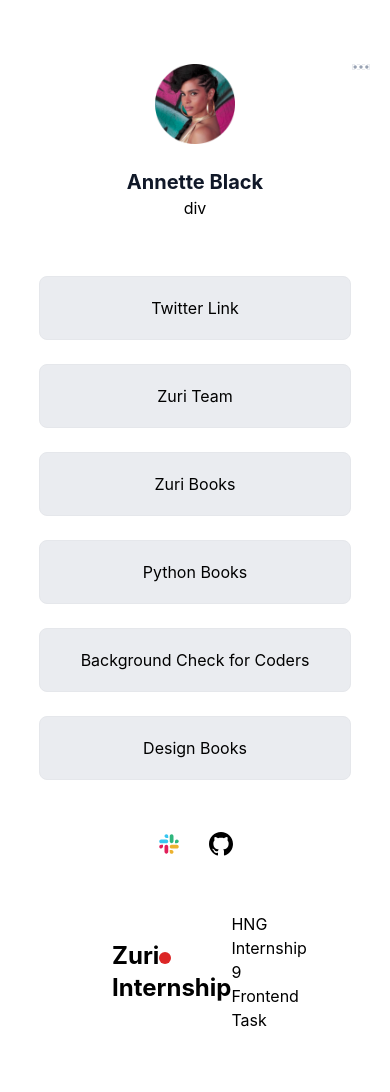
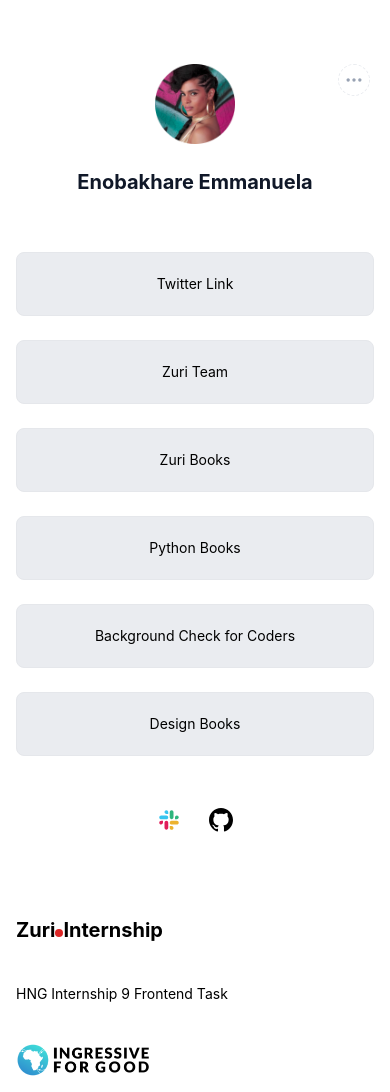
Before and after one commit to Enobaks/link-tree, a React (Create React App) app: page / in a window 390 px wide. Before the commit the page ends 1052 px from the top, so only its background shows below. Built offline with nearby package versions, Linux system fonts and the light colour scheme.

Commit message:
concluded mobile design

```diff
--- a/src/App.js
+++ b/src/App.js
@@ -1,15 +1,10 @@
 import React from "react";
-import { BrowserRouter, Routes, Route } from "react-router-dom";
 import LinkPage from "./LinkPage";
 
 function App() {
   return (
     <div className="App">
-      <BrowserRouter>
-        <Routes>
-          <Route path="/" element={<LinkPage />} />
-        </Routes>
-      </BrowserRouter>
+      <LinkPage />
     </div>
   );
 }
--- a/src/LinkPage.js
+++ b/src/LinkPage.js
@@ -1,32 +1,45 @@
 import React from "react";
-import { Link } from "react-router-dom";
 import profileImage from "./assets/profile__img.png";
 import footerImage from "./assets/I4G.png";
-// import Button from "./components/Button";
 
 const LinkPage = () => {
+  const slackName = "Emmanuel Enobakhare";
   const btnList = [
-    { title: "Twitter Link", id: "btn__twitter", redirect: "twitter#" },
+    {
+      title: "Twitter Link",
+      id: "btn__twitter",
+      redirect: "https://twitter.com/hnginternship",
+      target: "_blank",
+    },
     {
       title: "Zuri Team",
       id: "btn__zuri",
       redirect: "https://training.zuri.team/",
+      target: "_blank",
     },
-    { title: "Zuri Books", id: "books", redirect: "http://books.zuri.team " },
+    {
+      title: "Zuri Books",
+      id: "books",
+      redirect: "http://books.zuri.team",
+      target: "_blank",
+    },
     {
       title: "Python Books",
       id: "book__python",
-      redirect: `http://books.zuri.team/python-for-beginners?ref_id=<yourslackname>`,
+      redirect: `http://books.zuri.team/python-for-beginners?ref_id=${slackName}`,
+      target: "_blank",
     },
     {
       title: "Background Check for Coders",
       id: "pitch",
-      redirect: "https://background.zuri.team,",
+      redirect: "https://background.zuri.team",
+      target: "_blank",
     },
     {
       title: "Design Books",
       id: "book__design",
-      redirect: "https://books.zuri.team/design-rules ",
+      redirect: "https://books.zuri.team/design-rules",
+      target: "_blank",
     },
   ];
   return (
@@ -44,16 +57,16 @@
           className="username text-primary text-xl font-bold mt-6"
           id="twitter"
         >
-          Annette Black
+          Enobakhare Emmanuela
         </p>
-        div
+        <div className="absolute top-0 right-64 hidden md:flex justify-center items-center border border-dashed rounded-2xl w-8 h-8">
           <svg
             width="18"
             height="16"
             viewBox="0 0 18 16"
             fill="none"
             xmlns="http://www.w3.org/2000/svg"
-          className="absolute top-0 right-64 hidden md:block"
+            className=""
           >
             <path
               d="M16.3261 8.50617C16.5296 8.3318 16.6313 8.24461 16.6686 8.14086C16.7013 8.0498 16.7013 7.9502 16.6686 7.85914C16.6313 7.75539 16.5296 7.6682 16.3261 7.49383L9.26719 1.44331C8.917 1.14315 8.74191 0.993063 8.59367 0.989386C8.46483 0.986191 8.34177 1.04279 8.26035 1.14269C8.16667 1.25764 8.16667 1.48825 8.16667 1.94948V5.52886C6.38777 5.84007 4.75966 6.74146 3.54976 8.09489C2.23069 9.57043 1.50103 11.48 1.5 13.4591V13.9691C2.37445 12.9157 3.46626 12.0638 4.70063 11.4716C5.78891 10.9495 6.96535 10.6403 8.16667 10.5588V14.0505C8.16667 14.5117 8.16667 14.7424 8.26035 14.8573C8.34177 14.9572 8.46483 15.0138 8.59367 15.0106C8.74191 15.0069 8.917 14.8569 9.26719 14.5567L16.3261 8.50617Z"
@@ -63,7 +76,8 @@
               stroke-linejoin="round"
             />
           </svg>
-        <div className="hamburger block absolute top-0 right-5 border border-dashed border-stale md:hidden">
+        </div>
+        <div className="hamburger absolute rounded-2xl flex justify-center items-center top-0 right-5 border border-dashed border-stale md:hidden w-8 h-8">
           <svg
             width="16"
             height="4"
@@ -95,17 +109,18 @@
           </svg>
         </div>
       </div>
-      <div className="buttons-wrap w-4/5 m-auto h-auto flex flex-col gap-y-6 mt-14">
+      <div className="buttons-wrap w-11/12 md:w-4/5 m-auto h-auto flex flex-col gap-y-6 mt-14">
         {btnList &&
           btnList.map((button, i) => (
-            <Link
+            <a
               key={i}
-              className="h-16 bg-stale border w-full rounded-lg flex justify-center items-center"
-              to={button.redirect}
+              className="h-16 text-sm md:text-base bg-stale border w-full rounded-lg flex justify-center items-center"
+              href={button.redirect}
+              target={button.target}
               id={button.id}
             >
               {button.title}
-            </Link>
+            </a>
           ))}
       </div>
       <div className="social-links flex h-24 justify-center items-center gap-x-7 mt-4">
@@ -157,14 +172,14 @@
           </defs>
         </svg>
       </div>
-      <div className="footer h-40 flex justify-between items-center">
-        <p className="text-2xl text-black font-bold ml-28">
+      <div className="footer h-48 md:h-40 flex flex-col md:flex-row justify-between items-left p-4 md:items-center my-8">
+        <p className="text-xl md:text-2xl text-black font-bold md:ml-28">
           Zuri
-          <span className="rounded-lg bg-red-600 h-3 w-3 inline-block"></span>
+          <span className="rounded-lg bg-red-600 h-2 w-2 md:h-3 md:w-3 inline-block"></span>
           Internship
         </p>
-        <p>HNG Internship 9 Frontend Task</p>
-        <div className="mr-28">
+        <p className="text-sm md:text-base">HNG Internship 9 Frontend Task</p>
+        <div className="md:mr-28">
           <img src={footerImage} alt="logo" className="h-8" />
         </div>
       </div>
--- a/src/components/Button.js
+++ /dev/null
@@ -1,9 +0,0 @@
-import React from "react";
-
-const Button = ({ title }) => {
-  return (
-    <button className="h-16 bg-stale border w-full rounded-lg">{title}</button>
-  );
-};
-
-export default Button;
```
Lines whose indentation alone changed are shown as unchanged.
